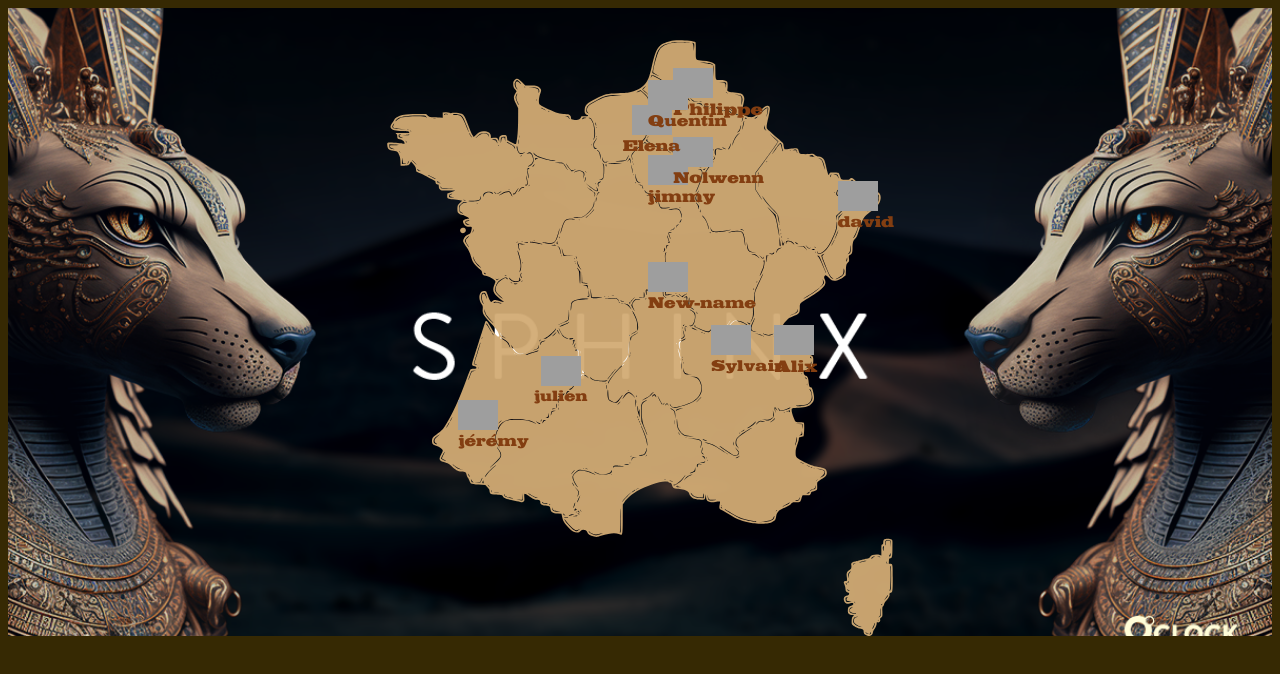
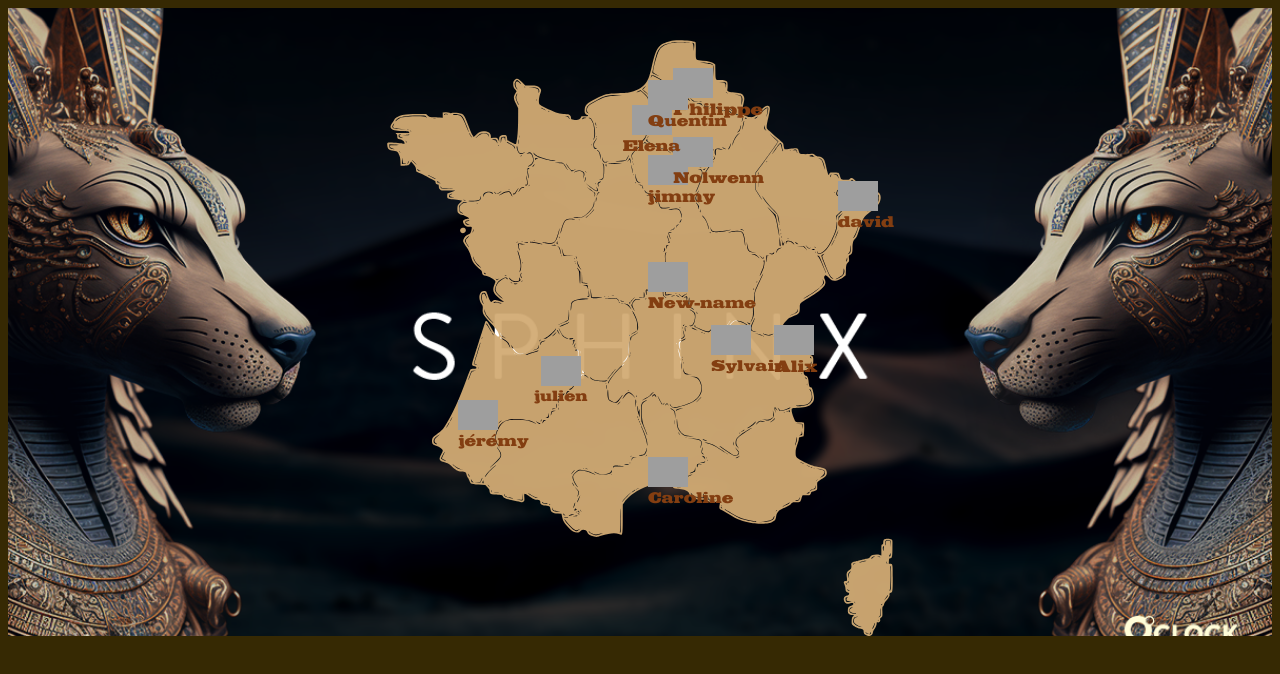
Before and after one commit to jimmyomont/map-sphinx-v2.0, a website built with Parcel: page src/index.html in a window 1280 px wide. Shown: the top 674 px of the page. Built offline with nearby package versions, Linux system fonts and the light colour scheme; grey boxes are pictures that could not be loaded.

Commit message:
added caroline.scss

```diff
--- a/src/index.html
+++ b/src/index.html
@@ -144,6 +144,16 @@
         </div>
       </button>
 
+			<button class="caroline">
+				<img class="icons"
+					src="https://img.icons8.com/external-icongeek26-outline-icongeek26/64/null/external-egyptian-egypt-icongeek26-outline-icongeek26-1.png" />Caroline
+				<div class="infos">
+					<p>Name: Caroline </p>
+					<p>Département : 34</p>
+					<p>infos: "Fais de ta vie un rêve, et d'un rêve, une réalité" (Antoine de Saint-Exupéry)</p>
+				</div>
+			</button>
+
 			<button class="New-name">
 				<img class="icons"
 					src="https://img.icons8.com/external-dreamcreateicons-detailed-outline-dreamcreateicons/64/null/external-anubis-museum-dreamcreateicons-detailed-outline-dreamcreateicons.png" />New-name
--- /dev/null
+++ b/src/scss/_caroline.scss
@@ -0,0 +1,24 @@
+@use './vars';
+@use './mixin';
+
+// Change New-name par ton prénom
+.caroline {
+    display: flex;
+    flex-direction: column;
+    position: absolute;
+    font-family: 'fette', sans-serif;
+    color: vars.$font-color-tags;
+    font-size: 15px;
+    background-color:rgba(255, 255, 255, 0);
+    border-color: rgba(255, 255, 255, 0);
+    top: 71%;
+    left: 50%;
+
+    @include mixin.medium {
+        font-size: 0.7em;
+    }
+
+    @include mixin.small {
+        font-size: 0;
+    }
+}
--- a/src/scss/index.scss
+++ b/src/scss/index.scss
@@ -15,3 +15,4 @@
 @use './elena';
 @use './alix';
 @use './quentin';
+@use './caroline';
```
